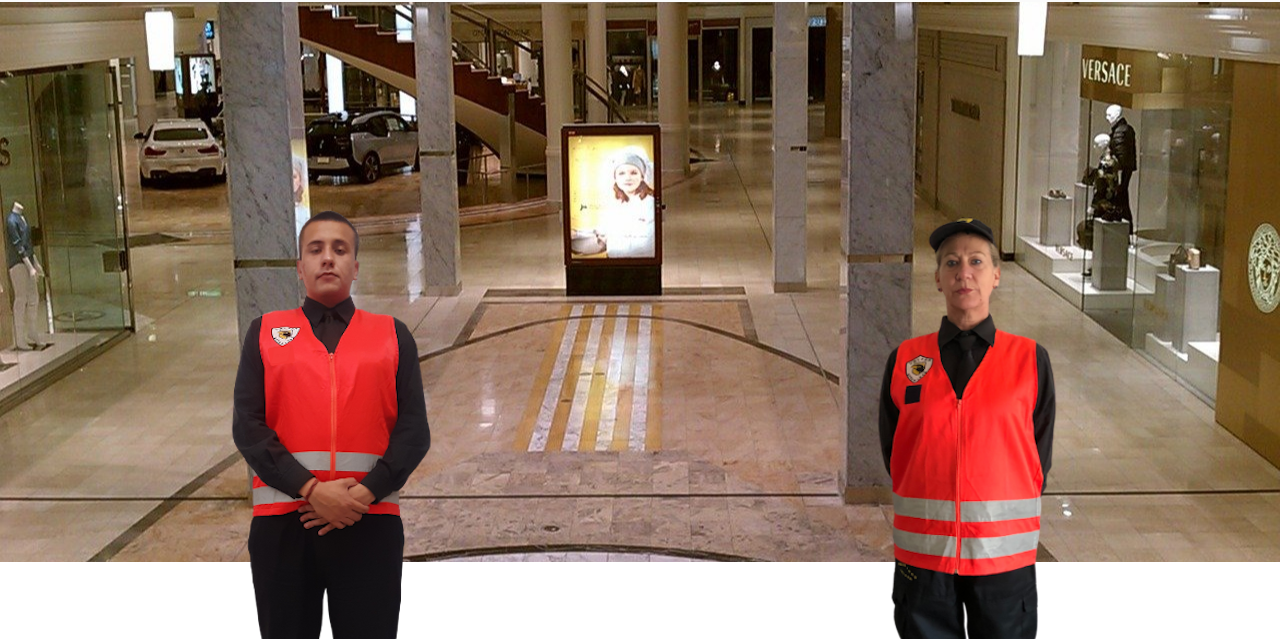
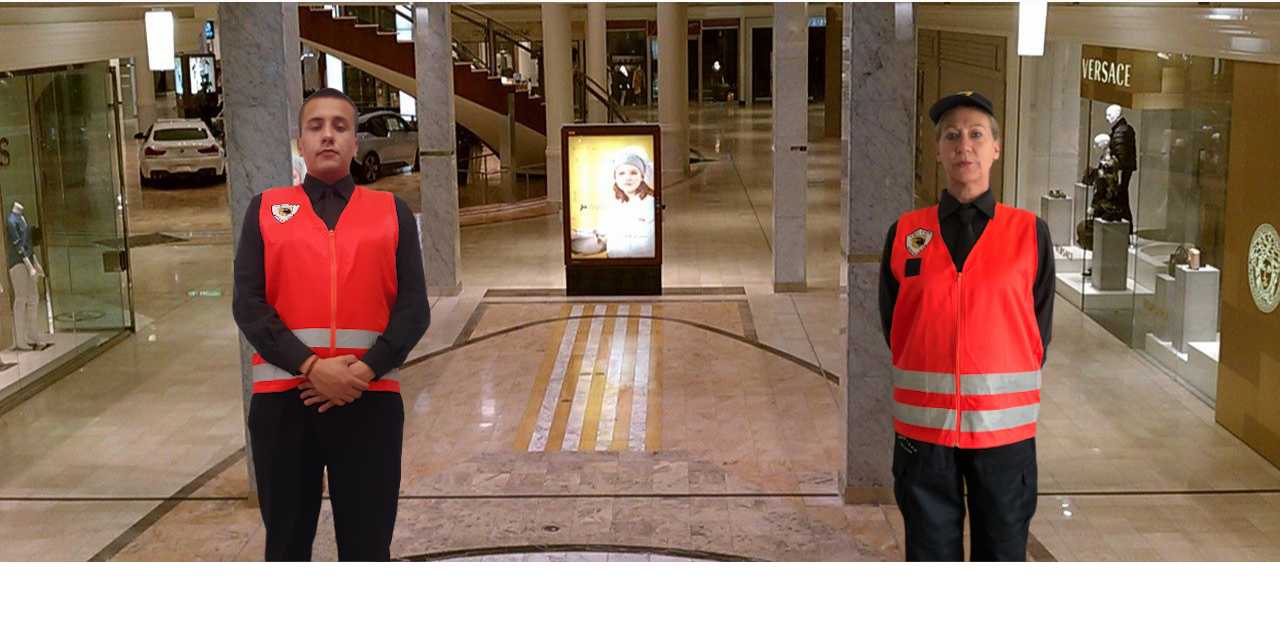
Before and after one commit to FraneSpralja/valfra_seguridad, a plain HTML site: page index.html in a window 1280 px wide. Shown: the part 148-787 px from the top of the page. Drawn offline with nearby package versions, Linux system fonts and the light colour scheme.

Commit message:
correcciones en guard images hero-slider

```diff
--- a/assets/css/style.css
+++ b/assets/css/style.css
@@ -164,22 +164,25 @@ img.menu-logo--image {
     flex-flow: row;
     margin: auto;
     width: 100%;
+    height: 100%;
 }
 
 #page-hero div.slider-hero div:first-of-type {
-    display: block;
-    margin: auto;
-    position: relative;
-    top: 190px;
-    left: 0px;
+    display: flex;
+    margin: auto auto 0;
+    height: 100%;
 }
 
 #page-hero div.slider-hero div:last-of-type {
-    display: block;
-    margin: auto;
-    position: relative;
-    top: 190px;
-    left: 0;
+    display: flex;
+    margin: auto auto 0;
+    height: 100%;
+}
+
+#page-hero div.slider-hero div img {
+    height: auto;
+    margin-top: auto;
+    display: flex;
 }
 
 /* MAIN */
@@ -545,9 +548,11 @@ footer#footer .footer-block--bottom {
 
     #page-hero div.slider-hero div img {
         height: 250px;
+        margin-top: auto;
+        display: flex;
     }
 
-    #page-hero div.slider-hero div:first-of-type {
+    /* #page-hero div.slider-hero div:first-of-type {
         top: 217px;
         left: 10px;
     }
@@ -556,7 +561,7 @@ footer#footer .footer-block--bottom {
         position: relative;
         top: 217px;
         left: 0px;
-    }
+    } */
 
     main#page-main{
         padding-top: 75px;
```
